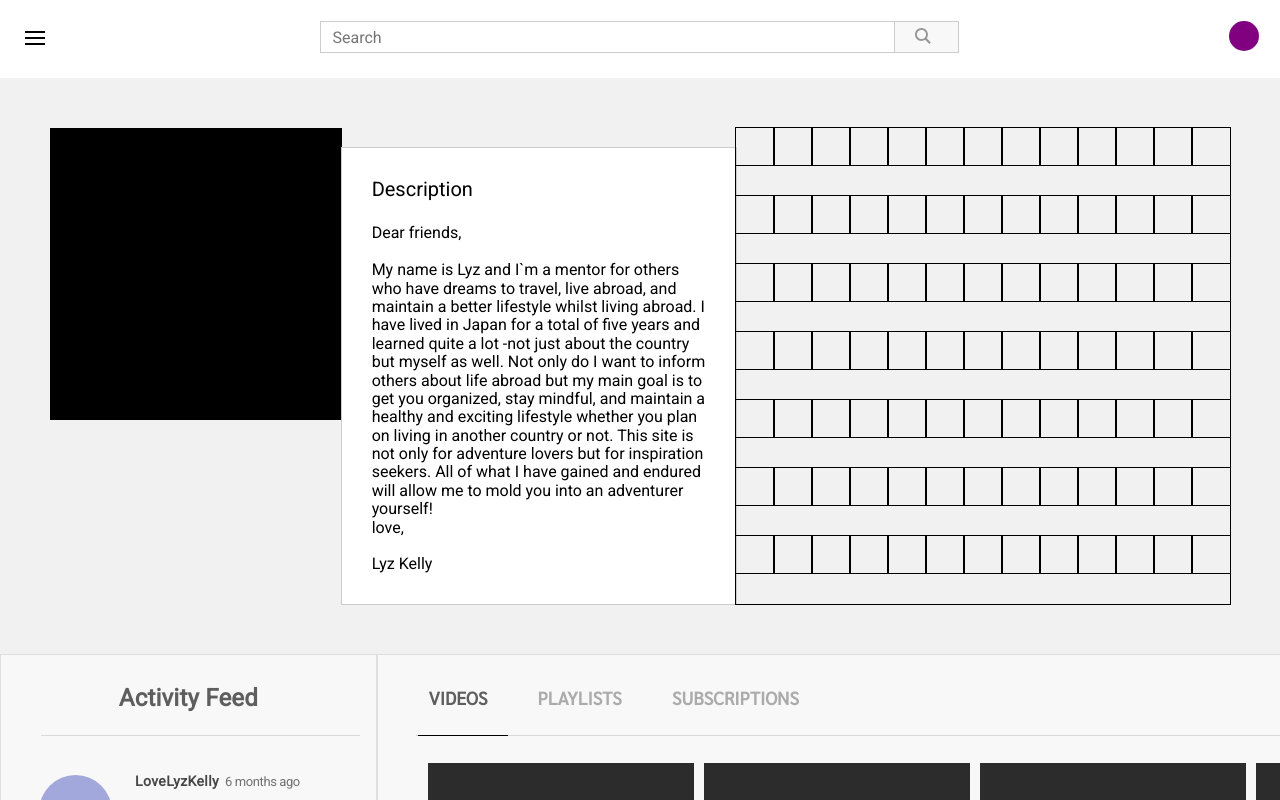
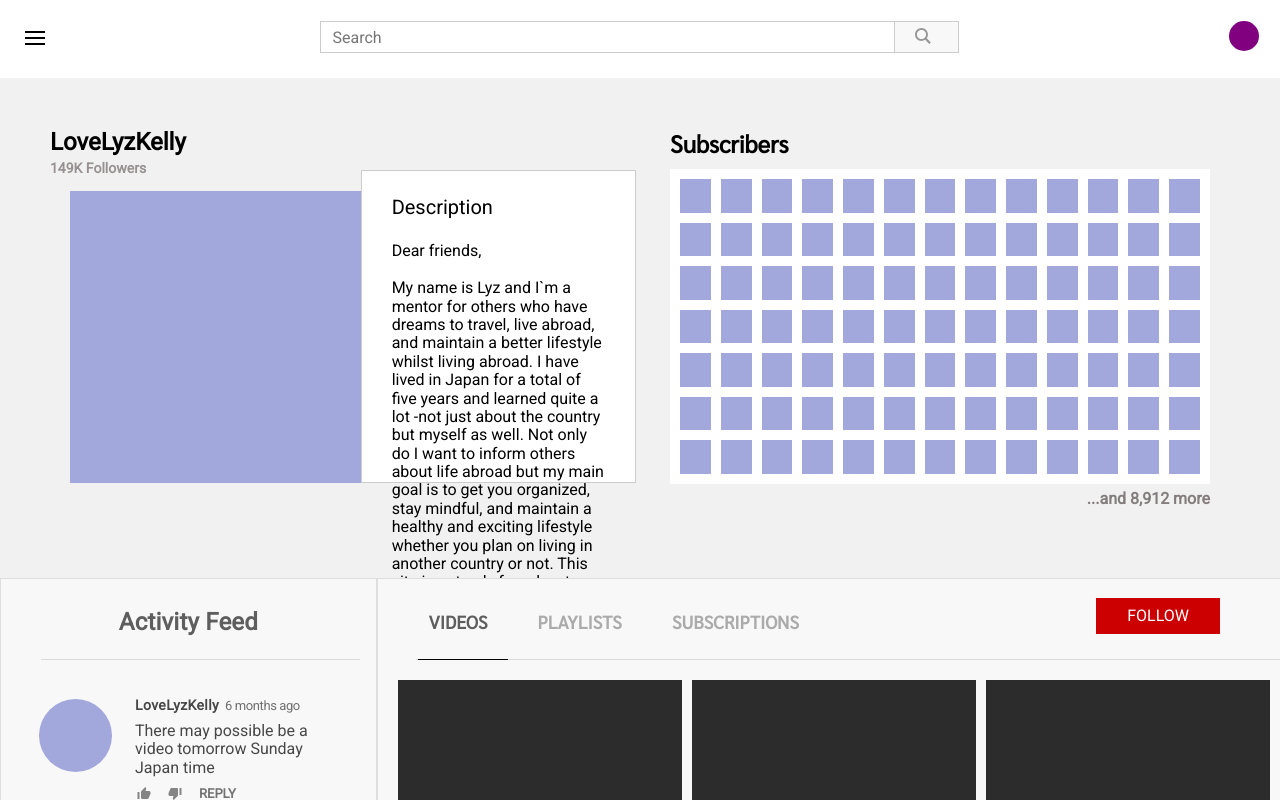
Before and after one commit to Roblouisck/ImproveTube, a React app: page /channel in a window 1280 px wide. Shown: the top 800 px of the page. Built offline with nearby package versions, Linux system fonts and the light colour scheme; the HTML template or start-up script is replaced by a standard one.

Commit message:
Finish Channel Page Skeleton

```diff
--- a/src/VideoGrid.js
+++ b/src/VideoGrid.js
@@ -7,10 +7,11 @@ const VideoGrid = (props) => {
           <button className={`${props.page}--grid-nav-following`}>{props.titleOne}</button>
           <button className={`${props.page}--grid-nav-recommended`}>{props.titleTwo}</button>
           <button className={`${props.page}--grid-nav-subscriptions`}>{props.titleThree}</button>
+          <button
+            style={{ position: 'absolute' }}
+            className={`${props.page}--grid-nav-follow`}>{props.buttonTextFollow}
+          </button>
         </nav>
-        <button
-          style={{ position: 'absolute' }}
-          className={`${props.page}--grid-nav-follow`}>{props.buttonTextFollow}</button>
         <hr className={`${props.page}--grid-hr-nav-grey`} />
         <hr className={`${props.page}--grid-hr-nav-black`} />
 
--- a/src/channel/AboveFold.js
+++ b/src/channel/AboveFold.js
@@ -8,10 +8,12 @@ class AboveFold extends React.Component {
   render({ prefix } = this.state) {
     return (
       <div className={`${prefix}-wrapper`}>
-        <div className={`${prefix}-avatar-wrapper`}>
-          <span className={`${prefix}-name-text`}></span>
-          <span className={`${prefix}-follower-text`}></span>
-          <div className={`${prefix}-avatar`}>sad</div>
+        <div className={`${prefix}-avatar-content-wrapper`}>
+          <div className={`${prefix}-avatar-text-wrapper`}>
+            <span className={`${prefix}-name-text`}>LoveLyzKelly</span>
+            <span className={`${prefix}-follower-text`}>149K Followers</span>
+          </div>
+          <div className={`${prefix}-avatar`}></div>
         </div>
         <div className={`${prefix}-description-box`}>
           <h2>Description</h2>
@@ -21,10 +23,13 @@ class AboveFold extends React.Component {
           <p>
             My name is Lyz and I`m a mentor for others who have dreams to travel, live abroad, and maintain a better lifestyle whilst living abroad. I have lived in Japan for a total of five years and learned quite a lot -not just about the country but myself as well. Not only do I want to inform others about life abroad but my main goal is to get you organized, stay mindful, and maintain a healthy and exciting lifestyle whether you plan on living in another country or not. This site is not only for adventure lovers but for inspiration seekers. All of what I have gained and endured will allow me to mold you into an adventurer yourself!
           </p>
+          <br/>
           <p>love,</p>
           <br/>
           <p>Lyz Kelly</p>
         </div>
+        <div className={`${prefix}-subscribers-box-wrapper`}>
+          <span className={`${prefix}-subscribers-box-title`}> Subscribers </span>
           <div className={`${prefix}-subscribers-box`}>
             <div className={`${prefix}-subscriber-avatar`}></div>
             <div className={`${prefix}-subscriber-avatar`}></div>
@@ -116,7 +121,8 @@ class AboveFold extends React.Component {
             <div className={`${prefix}-subscriber-avatar`}></div>
             <div className={`${prefix}-subscriber-avatar`}></div>
             <div className={`${prefix}-subscriber-avatar`}></div>
-          <div className={`${prefix}-subscriber-avatar`}></div>
+            <div className={`${prefix}-subscriber-avatar`}></div></div>
+          <span className={`${prefix}-subscribers-box-bottom-text`}>...and 8,912 more</span>
         </div>
       </div>
 
--- a/src/public/css/styles.sass
+++ b/src/public/css/styles.sass
@@ -308,22 +308,22 @@ a
   grid-template-columns: 1fr 1fr 1fr 1fr
   grid-template-rows: 1fr 1fr 1fr
   grid-gap: 3.4rem 1rem
-  margin: 0.7rem 5rem 0 5rem
+  margin: 0rem 1.5rem 0 2rem
+
 
   &-hr-nav-black
     width: 9rem
 
   &-nav-follow
-    position: absolute
-    left: 101.8rem
-    bottom: 161.1rem
     background-color: #CC0000
     color: white
     padding: 0.9rem 3.1rem
+    right: 6rem
+    top: 59.8rem
 
   &-video
-    width: 26.6rem
-    height: 15rem
+    width: 28.4rem
+    height: 16.7rem
 
   &-author, &-views
     padding-left: 0
@@ -336,22 +336,42 @@ a
 
 // Channel Page Above the Fold
 .channel--aboveFold
+  &-avatar-text-wrapper
+    margin-bottom: 1.5rem
+
+  &-name-text
+    display: block
+    font-weight: bold
+    font-size: 24px
+    line-height: 28px
+    margin-bottom: .4rem
+
+  &-follower-text
+    display: block
+    font-weight: bold
+    font-size: 14px
+    line-height: 16px
+    color: #979191
+
   &-wrapper
     display: flex
     justify-content: space-between
-    margin: 5rem 5rem
+    margin: 5rem 5rem 7rem 5rem
 
   &-avatar
     width: 291.65px
     height: 291.65px
-    background-color: black
+    background-color: #a2a7dc
+    margin-left: 2rem
 
   &-description-box
     background-color: white
-    padding: 3rem 3rem 3rem 3rem
-    width: 81rem
-    margin-top: 2rem
+    padding: 2.5rem 3rem 3rem 3rem
+    width: 80.1rem
+    height: 31.1rem
+    margin-top: 4.3rem
     outline: 1px solid #ccc
+    margin-right: 3.5rem
 
     & h2
       font-size: 2rem
@@ -361,10 +381,33 @@ a
     display: grid
     grid-template-columns: repeat(13, 1fr)
     grid-template-rows: repeat(7, 1fr)
-    outline: 1px solid black
-    width: 50rem
+    height: 31.5rem
+    width: 54rem
+    margin: 1rem 0 0 0
+    grid-gap: 1rem
+    padding: 1rem
+    background-color: white
+
+    &-wrapper
+      margin-right: 2rem
+
+    &-title
+      font-family: Sarabun
+      font-weight: bold
+      font-size: 24px
+      line-height: 31px
+      color: black
+      margin-bottom: 1rem
+
+    &-bottom-text
+      font-weight: bold
+      font-size: 16px
+      line-height: 19px
+      color: #847D7D
+      display: flex
+      justify-content: flex-end
+      margin-top: .5rem
 
   &-subscriber-avatar
-    outline: 1px solid black
-    height: 3.7rem
-    width: 3.8rem
+    margin: 0 0 0 0
+    background-color: #a2a7dc
```
Lines whose indentation alone changed are shown as unchanged.
